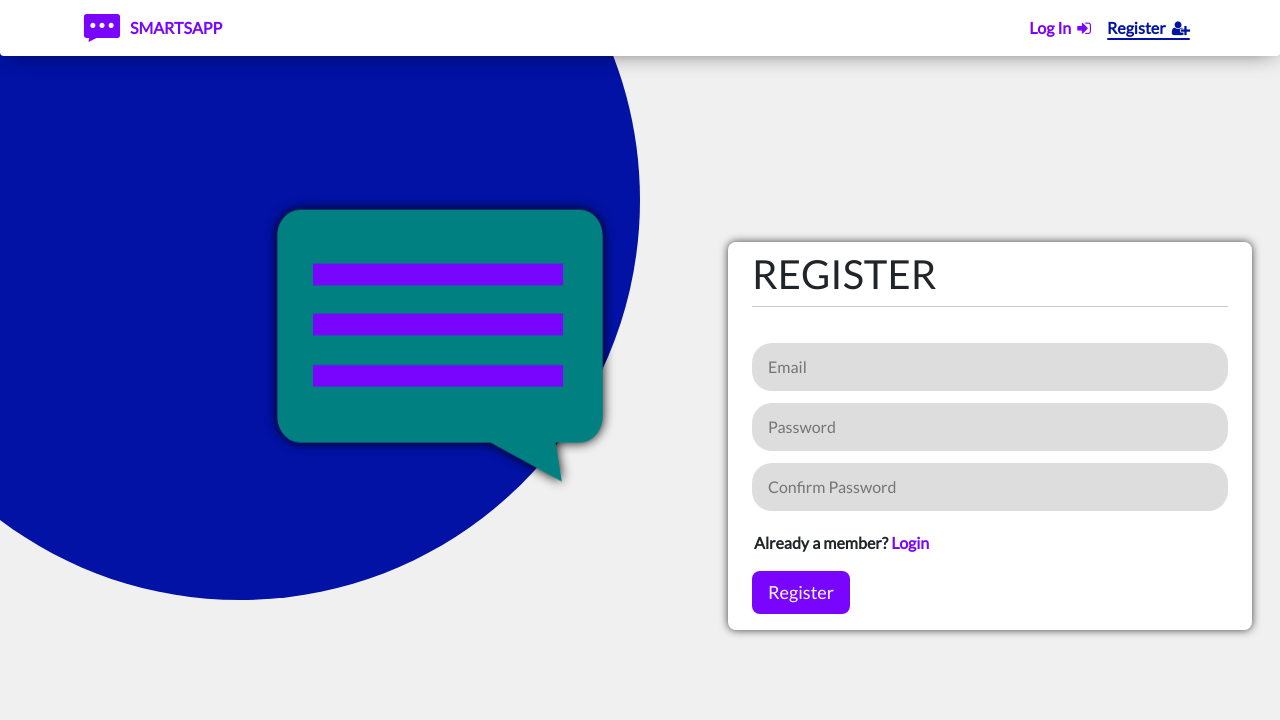
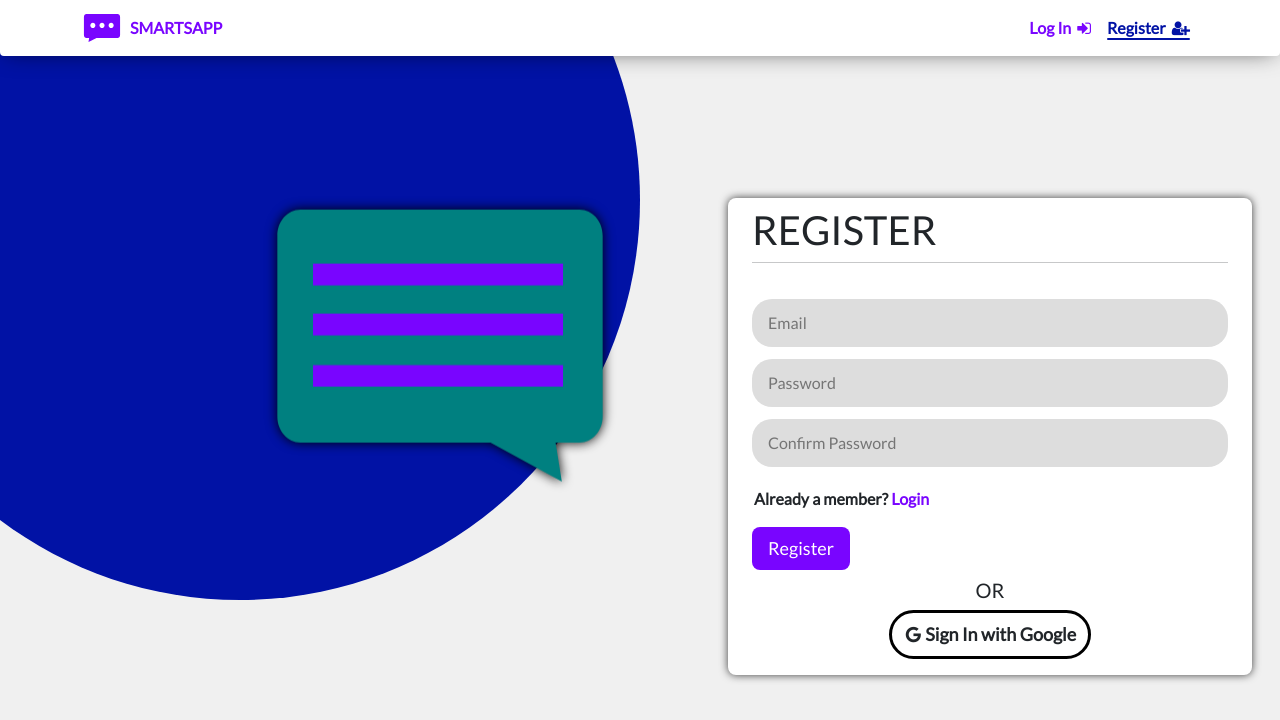
Before and after one commit to jupiter0913/SmartApps, a React (Create React App) app in the folder web_app/: page /register in a window 1280 px wide. Shown: the top 720 px of the page. Built offline with nearby package versions, Linux system fonts and the light colour scheme; no server answers.

Commit message:
feat(web-app): added google oauth

```diff
--- a/web_app/src/App.tsx
+++ b/web_app/src/App.tsx
@@ -26,6 +26,7 @@ interface IProps {
 
 function App({ authChangedHandler, getUserData }: IProps) {
 	useEffect(() => {
+		auth.setPersistence(firebase.auth.Auth.Persistence.LOCAL);
 		auth.onAuthStateChanged((user) => {
 			if (user) {
 				getUserData(user.uid);
--- a/web_app/src/components/pages/Login/Login.tsx
+++ b/web_app/src/components/pages/Login/Login.tsx
@@ -1,17 +1,18 @@
 import React, { useEffect, useState } from "react";
 import { Link, Redirect } from "react-router-dom";
+import { connect } from "react-redux";
 
 import AuthBackground from "../../ui/AuthBackground/AuthBackground";
 import Input from "../../ui/Input/Input";
 import Button from "../../ui/Button/Button";
 import Loader from "../../ui/Loader/Loader";
+import GoogleAuth from "../../ui/GoogleAuth/GoogleAuth";
 
 import firebase from "../../../firebase/firebase";
 import { IState } from "../../../shared/interfaces/Interfaces";
 import * as actions from "../../../store/actions/actions";
 
 import styles from "../../../shared/auth/auth.module.css";
-import { connect } from "react-redux";
 
 interface IProps {
 	user?: firebase.User;
@@ -81,6 +82,7 @@ function Login({ user, isLoading, error, emailAuth, emailAuthFail }: IProps) {
 					)}
 					{isLoading ? <Loader /> : <Button>Login</Button>}
 				</form>
+				<GoogleAuth />
 			</div>
 		</AuthBackground>
 	);
--- a/web_app/src/components/pages/Register/Register.tsx
+++ b/web_app/src/components/pages/Register/Register.tsx
@@ -6,6 +6,7 @@ import AuthBackground from "../../ui/AuthBackground/AuthBackground";
 import Input from "../../ui/Input/Input";
 import Button from "../../ui/Button/Button";
 import Loader from "../../ui/Loader/Loader";
+import GoogleAuth from "../../ui/GoogleAuth/GoogleAuth";
 
 import firebase from "../../../firebase/firebase";
 import { IState } from "../../../shared/interfaces/Interfaces";
@@ -100,6 +101,7 @@ function Register({
 					)}
 					{isLoading ? <Loader /> : <Button>Register</Button>}
 				</form>
+				<GoogleAuth />
 			</div>
 		</AuthBackground>
 	);
--- /dev/null
+++ b/web_app/src/components/ui/GoogleAuth/GoogleAuth.tsx
@@ -0,0 +1,40 @@
+import React from "react";
+import { connect } from "react-redux";
+
+import firebase, { auth } from "../../../firebase/firebase";
+import * as actions from "../../../store/actions/actions";
+
+import styles from "./googleAuth.module.css";
+
+interface IProps {
+	authChangedHandler: (user?: firebase.User) => void;
+}
+
+function GoogleAuth({ authChangedHandler }: IProps) {
+	const OAuthHalder = async () => {
+		const provider = new firebase.auth.GoogleAuthProvider();
+		auth.signInWithRedirect(provider);
+		const result = await auth.getRedirectResult();
+		const user = result.user;
+		if (user) {
+			authChangedHandler(user);
+		}
+	};
+
+	return (
+		<div className={styles.Body}>
+			<h5>OR</h5>
+			<div className={styles.OAuthContainer} onClick={OAuthHalder}>
+				<i className="fa fa-google" aria-hidden="true" />
+				Sign In with Google
+			</div>
+		</div>
+	);
+}
+
+const mapDispatchToProps = (dispatch: any) => ({
+	authChangedHandler: (user?: firebase.User) =>
+		dispatch(actions.authChangedHandler(user)),
+});
+
+export default connect(null, mapDispatchToProps)(GoogleAuth);
--- /dev/null
+++ b/web_app/src/components/ui/GoogleAuth/googleAuth.module.css
@@ -0,0 +1,30 @@
+.Body{
+    display: flex;
+    flex-direction: column;
+    align-items: center;
+    justify-content: center;
+    width: 100%;
+    margin-bottom: 8px;
+}
+
+.OAuthContainer{
+    border: 3px solid var(--black);
+    border-radius: 28px;
+    font-size: large;
+    font-weight: bolder;
+    padding: 8px 12px;
+    transition: 0.1s;
+}
+
+.OAuthContainer i{
+    display: inline-block;
+    margin-right: 4px;
+    margin-left: 2px;
+}
+
+.OAuthContainer:hover{
+    background-color: var(--black);
+    color: var(--white);
+    font-weight: normal;
+    cursor: pointer;
+}
```
